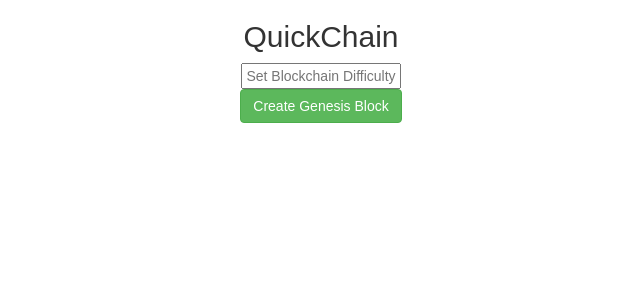
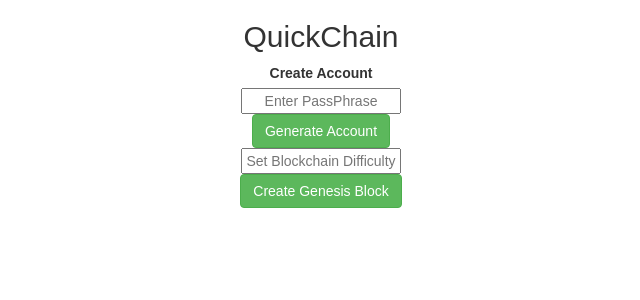
Before and after one commit to sebsonfire/react-quickchain, a React (Create React App) app: page / in a window 1280 px wide. Shown: the top 300 px of the page, without its empty margins (319-959 px from the left). Built offline with nearby package versions, Linux system fonts and the light colour scheme.

Commit message:
account creation working

```diff
--- a/src/App.css
+++ b/src/App.css
@@ -11,6 +11,13 @@
   margin: 10px;
 }
 .block div{
+  margin: 0px;
+  padding: 0px;
+  display: flex-box;
+  word-wrap: break-word;
+}
+
+.user div{
   margin: 0px;
   padding: 0px;
   display: flex-box;
--- a/src/Blockchain.js
+++ b/src/Blockchain.js
@@ -1,8 +1,13 @@
 import React from 'react';
 import Block from './block.js';
 import BlockInput from './BlockInput';
+import User from './user.js';
+import UserInput from './UserInput';
+
+const cryptico = require('cryptico');
 
 let blockchain = [];
+let users = [];
 
 export class BlockChain extends React.Component {
 
@@ -11,11 +16,13 @@ export class BlockChain extends React.Component {
 
     this.state = {
       blockchain: blockchain,
+      users: users,
       valid: "",
       difficulty: null
     }
 
     this.handleAddBlock = this.handleAddBlock.bind(this);
+    this.handleAddUser = this.handleAddUser.bind(this);
     this.handleSubmit = this.handleSubmit.bind(this);
     this.handleClickValidate = this.handleClickValidate.bind(this);
     this.handleDifficultyChange = this.handleDifficultyChange.bind(this)
@@ -30,6 +37,16 @@ export class BlockChain extends React.Component {
     console.log(newBlock.hash);
     this.setState({
       blockchain: [...this.state.blockchain, newBlock]});
+  }
+
+  handleAddUser(user) {
+    let passPhrase = user.passPhrase;
+    let bits = 1024;
+    let userRsaKey = cryptico.generateRSAKey(passPhrase, bits);
+    let index = this.state.users.length + 1;
+    let newUser = new User(index, userRsaKey);
+    this.setState({
+      users: [...this.state.users, newUser]});
   }
 
   handleSubmit(e) {
@@ -85,6 +102,16 @@ export class BlockChain extends React.Component {
     return (
       <div className='text-center'>
       <h2>QuickChain</h2>
+      <UserInput onAddUser={this.handleAddUser}/>
+      <div>
+        {this.state.users.map((user, index) =>
+          <div className='user' key={index}>
+            <div><p>User #{user.index}</p></div>
+            <div><p>Public Key: <i>{user.publicKey}</i></p></div>
+
+          </div>
+          )}
+      </div>
       <input name="difficulty"
              type="text"
              id="inputBlockDifficulty"
--- /dev/null
+++ b/src/UserInput.js
@@ -0,0 +1,55 @@
+import React from 'react';
+
+export class UserInput extends React.Component {
+
+  constructor(props) {
+    super(props);
+    this.state = {
+      passPhrase: ""
+    }
+    this.handleInputChange = this.handleInputChange.bind(this);
+    this.handleSubmit = this.handleSubmit.bind(this);
+  }
+
+  handleInputChange(e) {
+    let target = e.target;
+    let value = target.value;
+    this.setState({
+      passPhrase: value
+    })
+  }
+
+  handleSubmit(e) {
+    e.preventDefault();
+    this.props.onAddUser(this.state);
+    this.setState({
+      passPhrase: ""
+    })
+  }
+
+  render() {
+    return (
+       <div>
+      <form onSubmit = {this.handleSubmit} className="add-user-form">
+        <div>
+          <label htmlFor="inputUserPassPhrase">Create Account</label>
+          <div>
+            <input name="passPhrase"
+                   type="text"
+                   id="inputUserPassPhrase"
+                   value={this.state.passPhrase}
+                   onChange={this.handleInputChange}
+                   placeholder="Enter PassPhrase">
+            </input>
+          </div>
+          <div>
+            <button type="submit" className="btn btn-success">Generate Account</button>
+          </div>
+        </div>
+      </form>
+    </div>
+    )
+  }
+}
+
+export default UserInput;
--- /dev/null
+++ b/src/user.js
@@ -0,0 +1,18 @@
+const cryptico = require('cryptico');
+
+
+export class User {
+  constructor(index, rsaKey) {
+    this.index = index;
+    this.rsaKey = rsaKey;
+    this.publicKey = this.calculatePublicKey();
+  }
+
+  calculatePublicKey(){
+    console.log(this.rsaKey);
+    return cryptico.publicKeyString(this.rsaKey)
+  }
+
+}
+
+export default User;
```
